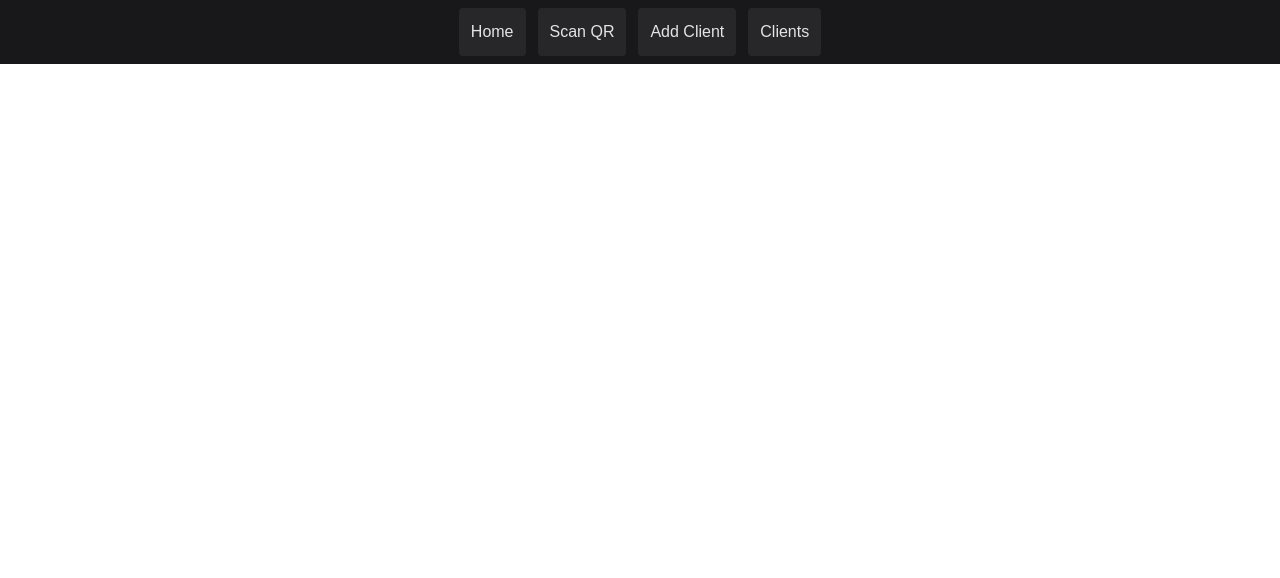
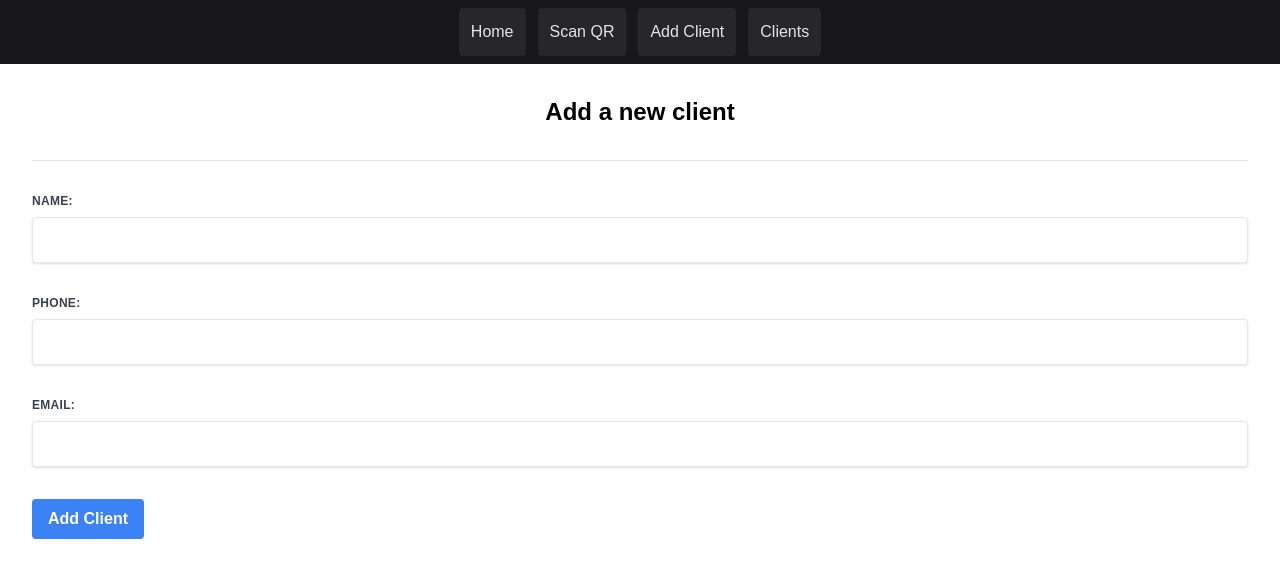
Before and after one commit to SandiaCrew/barbero, a React (Vite) app: page /create-client in a window 1280 px wide. Shown: the top 578 px of the page. Built offline with nearby package versions, Linux system fonts and the light colour scheme.

Commit message:
Add new client functional

```diff
--- a/package.json
+++ b/package.json
@@ -10,6 +10,7 @@
     "preview": "vite preview"
   },
   "dependencies": {
+    "axios": "^1.7.2",
     "mongodb": "^6.7.0",
     "react": "^18.2.0",
     "react-dom": "^18.2.0",
--- a/src/App.jsx
+++ b/src/App.jsx
@@ -4,7 +4,7 @@ import {BrowserRouter, Routes, Route} from "react-router-dom"
 // Pages
 import Home from "./pages/Home";
 import ScanQR from "./pages/ScanQR";
-import AddNewClient from "./pages/AddNewClient";
+import CreateClient from "./pages/CreateClient";
 import Clients from "./pages/Clients";
 
 //Components
@@ -17,7 +17,7 @@ function App() {
       <Routes>
         <Route path="/" element={<Home />} />
         <Route path="/scan-qr" element={<ScanQR />} />
-        <Route path="/add-new-client" element={<AddNewClient />} />
+        <Route path="/create-client" element={<CreateClient />} />
         <Route path="/clients" element={<Clients />} />
       </Routes>
     </BrowserRouter>
--- a/src/components/Navbar.jsx
+++ b/src/components/Navbar.jsx
@@ -17,7 +17,7 @@ function Navbar() {
             </Link>
           </li>
           <li className="text-zinc-200 bg-zinc-800 rounded">
-            <Link to="/add-new-client" className="p-3 flex text-center w-full h-full">
+            <Link to="/create-client" className="p-3 flex text-center w-full h-full">
               Add Client
             </Link>
           </li>
--- a/src/pages/AddNewClient.jsx
+++ b/src/pages/CreateClient.jsx
@@ -1,11 +1,28 @@
-import React from "react";
+import React, { useState } from "react";
+import Axios from "axios";
 
-function AddNewClient() {
+function CreateClient() {
+    const [name, setName] = useState();
+    const [phone, setPhone] = useState();
+    const [email, setEmail] = useState();
+    async function handleSubmit(e) {
+      e.preventDefault();
+        try {
+            await Axios.post('http://localhost:8080/create-client', {
+                name,
+                phone,
+                email
+              })
+              console.log("Success")
+        } catch {
+            console.log("Error")
+        }
+    }
   return (
     <section className="p-8">
       <h1 className="text-2xl text-center font-bold">Add a new client</h1>
       <hr className="my-8" />
-      <form action="/submit-client-data" method="post">
+      <form onSubmit={handleSubmit}>
         <div className="mb-8">
           <label
             htmlFor="name"
@@ -14,10 +31,11 @@ function AddNewClient() {
             Name:
           </label>
           <input
+            autoFocus
+            onChange={e => setName(e.target.value)}
             type="text"
             id="name"
             name="name"
-            required
             className="shadow appearance-none border rounded w-full py-3 px-3 text-gray-700 leading-tight focus:outline-none focus:shadow-outline"
           />
         </div>
@@ -29,10 +47,10 @@ function AddNewClient() {
             Phone:
           </label>
           <input
+            onChange={e => setPhone(e.target.value)}
             type="tel"
             id="phone"
             name="phone"
-            required
             className="shadow appearance-none border rounded w-full py-3 px-3 text-gray-700 leading-tight focus:outline-none focus:shadow-outline"
           />
         </div>
@@ -44,10 +62,10 @@ function AddNewClient() {
             Email:
           </label>
           <input
+            onChange={e => setEmail(e.target.value)}
             type="email"
             id="email"
             name="email"
-            required
             className="shadow appearance-none border rounded w-full py-3 px-3 text-gray-700 leading-tight focus:outline-none focus:shadow-outline"
           />
         </div>
@@ -62,4 +80,4 @@ function AddNewClient() {
   );
 }
 
-export default AddNewClient;
+export default CreateClient;
```
Also changed, not shown: 1 other file (tests, documents, lock files or other folders).
